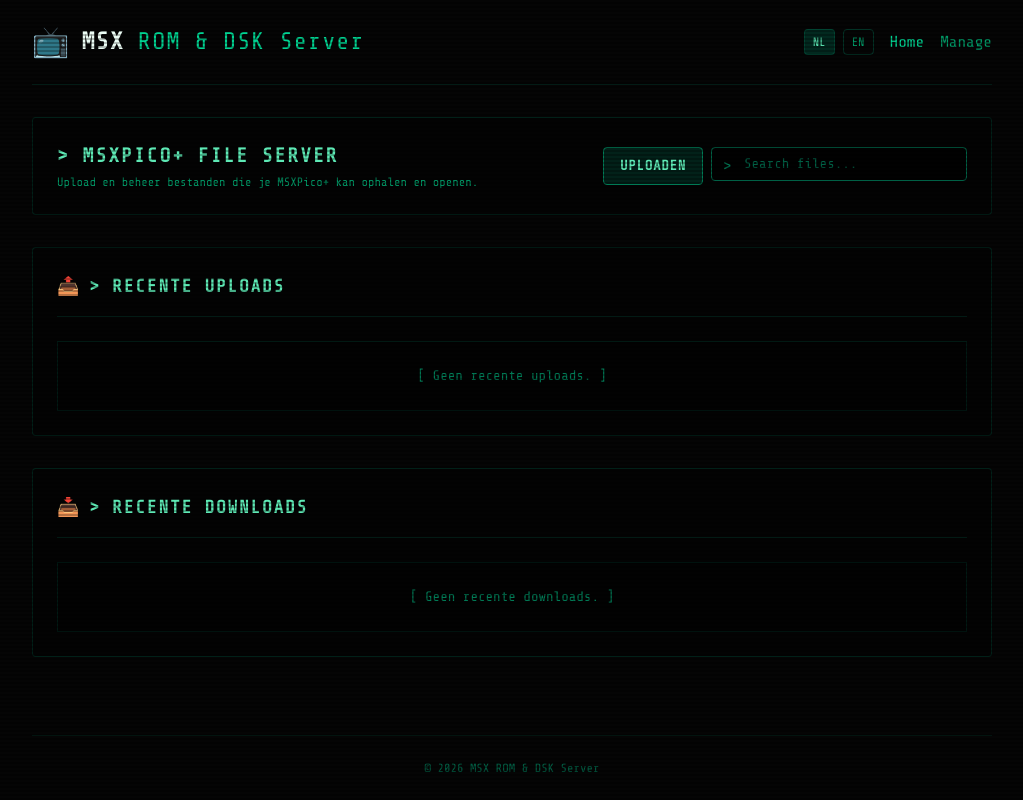
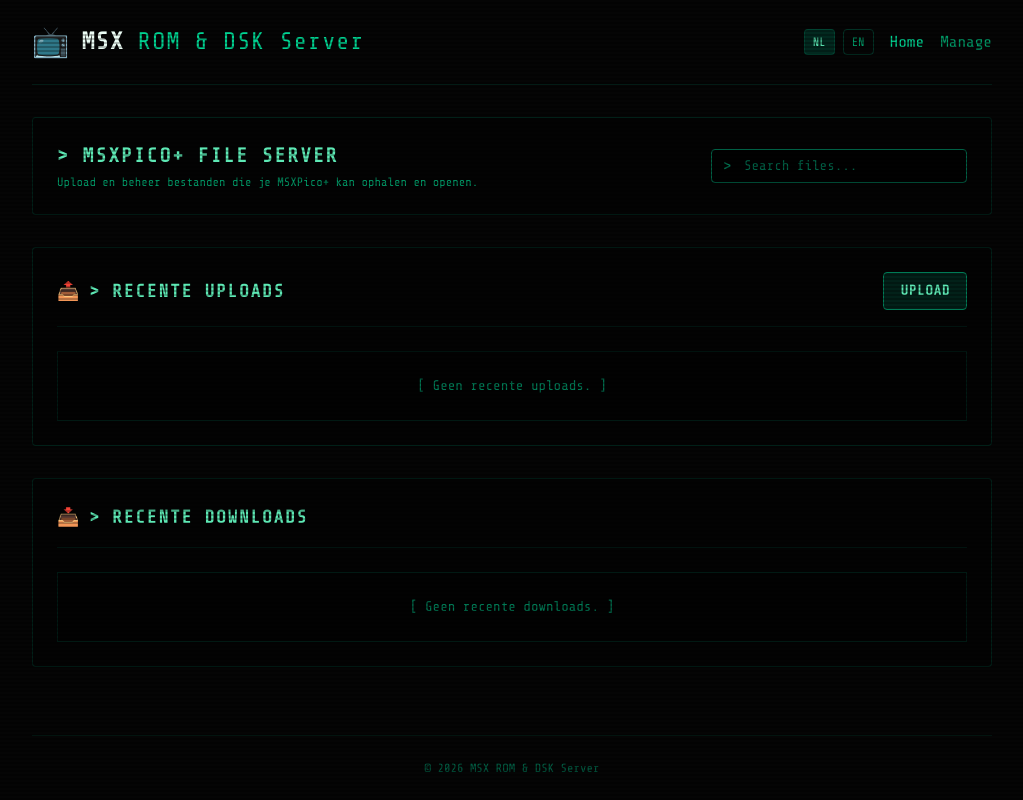
Before and after one commit to Pax-nl/msx-flask, a Flask app: page / in a window 1280 px wide. Shown: the whole page, without its empty margins (128-1151 px from the left). Run offline with Flask 3, Linux system fonts and the light colour scheme; data that the repository does not hold is empty.

Commit message:
Move upload button to recent uploads header

```diff
--- a/templates/index.html
+++ b/templates/index.html
@@ -14,16 +14,10 @@
             </p>
         </div>
 
-        <div class="w-full sm:w-auto flex flex-col sm:flex-row gap-2">
-            <a href="{{ url_for('manage') }}"
-               class="inline-flex items-center justify-center px-4 py-2 bg-emerald-900/40 border border-emerald-700 text-emerald-300 hover:bg-emerald-700 hover:text-emerald-50 transition-colors rounded-sm text-sm font-bold uppercase tracking-wider whitespace-nowrap">
-                {{ _('btn_upload') }}
-            </a>
-            <div class="relative w-full sm:w-auto">
-                <span class="absolute inset-y-0 left-0 pl-3 flex items-center text-emerald-700">>&nbsp;</span>
-                <input type="text" id="searchInput" placeholder="Search files..."
-                       class="bg-black/60 border border-emerald-800 text-emerald-300 rounded-sm py-1.5 pl-8 pr-4 w-full sm:w-64 focus:outline-none focus:border-emerald-500 focus:ring-1 focus:ring-emerald-500 transition-colors placeholder-emerald-800 text-sm font-mono" />
-            </div>
+        <div class="relative w-full sm:w-auto">
+            <span class="absolute inset-y-0 left-0 pl-3 flex items-center text-emerald-700">>&nbsp;</span>
+            <input type="text" id="searchInput" placeholder="Search files..."
+                   class="bg-black/60 border border-emerald-800 text-emerald-300 rounded-sm py-1.5 pl-8 pr-4 w-full sm:w-64 focus:outline-none focus:border-emerald-500 focus:ring-1 focus:ring-emerald-500 transition-colors placeholder-emerald-800 text-sm font-mono" />
         </div>
     </div>
 
@@ -33,6 +27,10 @@
             <h3 class="text-lg text-emerald-300 font-bold uppercase tracking-widest flex items-center gap-2">
                 <span>📤</span> > {{ _('recent_uploads') }}
             </h3>
+            <a href="{{ url_for('manage') }}"
+               class="inline-flex items-center justify-center px-4 py-2 bg-emerald-900/40 border border-emerald-700 text-emerald-300 hover:bg-emerald-700 hover:text-emerald-50 transition-colors rounded-sm text-sm font-bold uppercase tracking-wider whitespace-nowrap">
+                UPLOAD
+            </a>
         </div>
 
         <div id="recentUploadsList" class="space-y-3">
```
